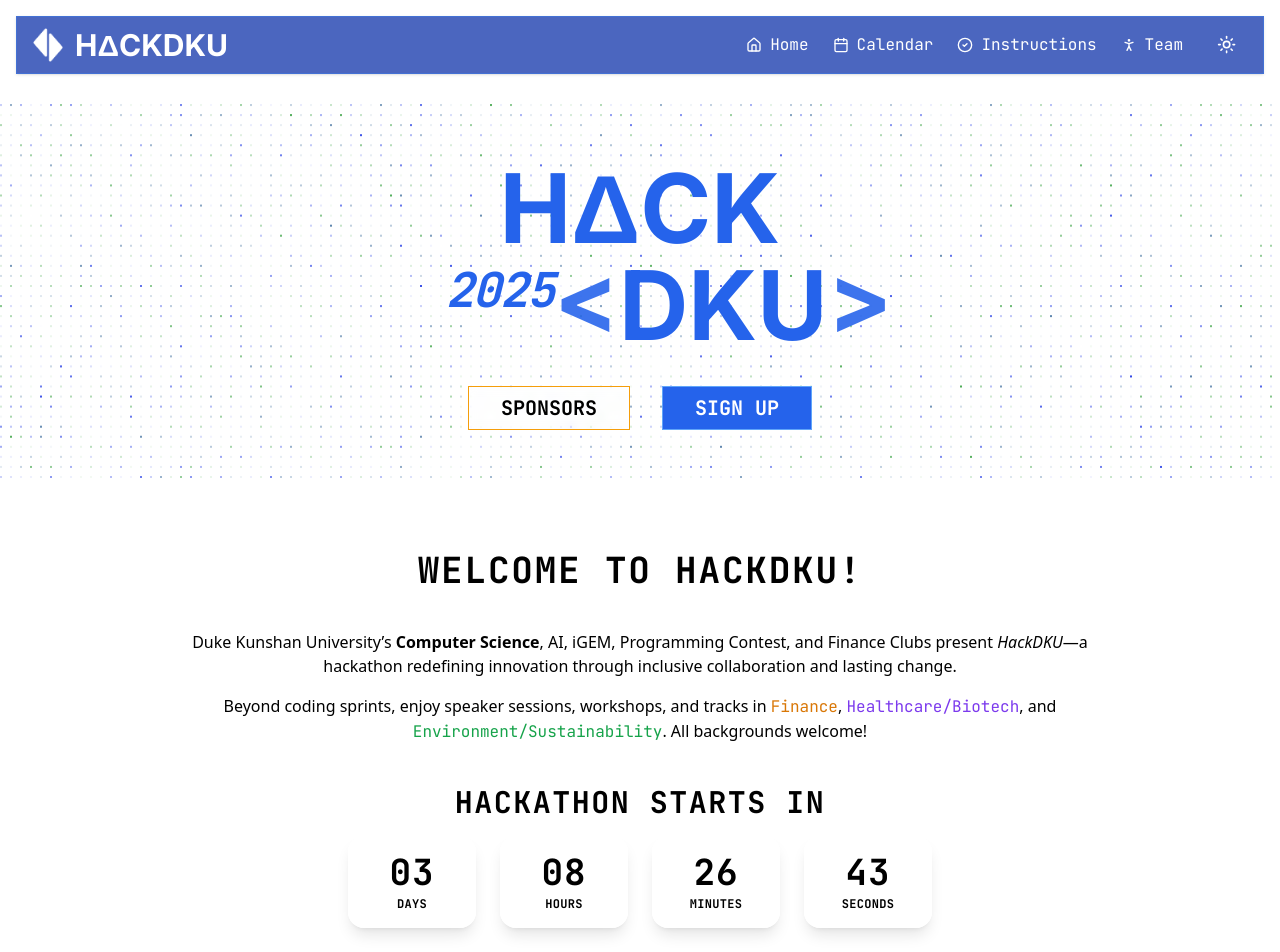
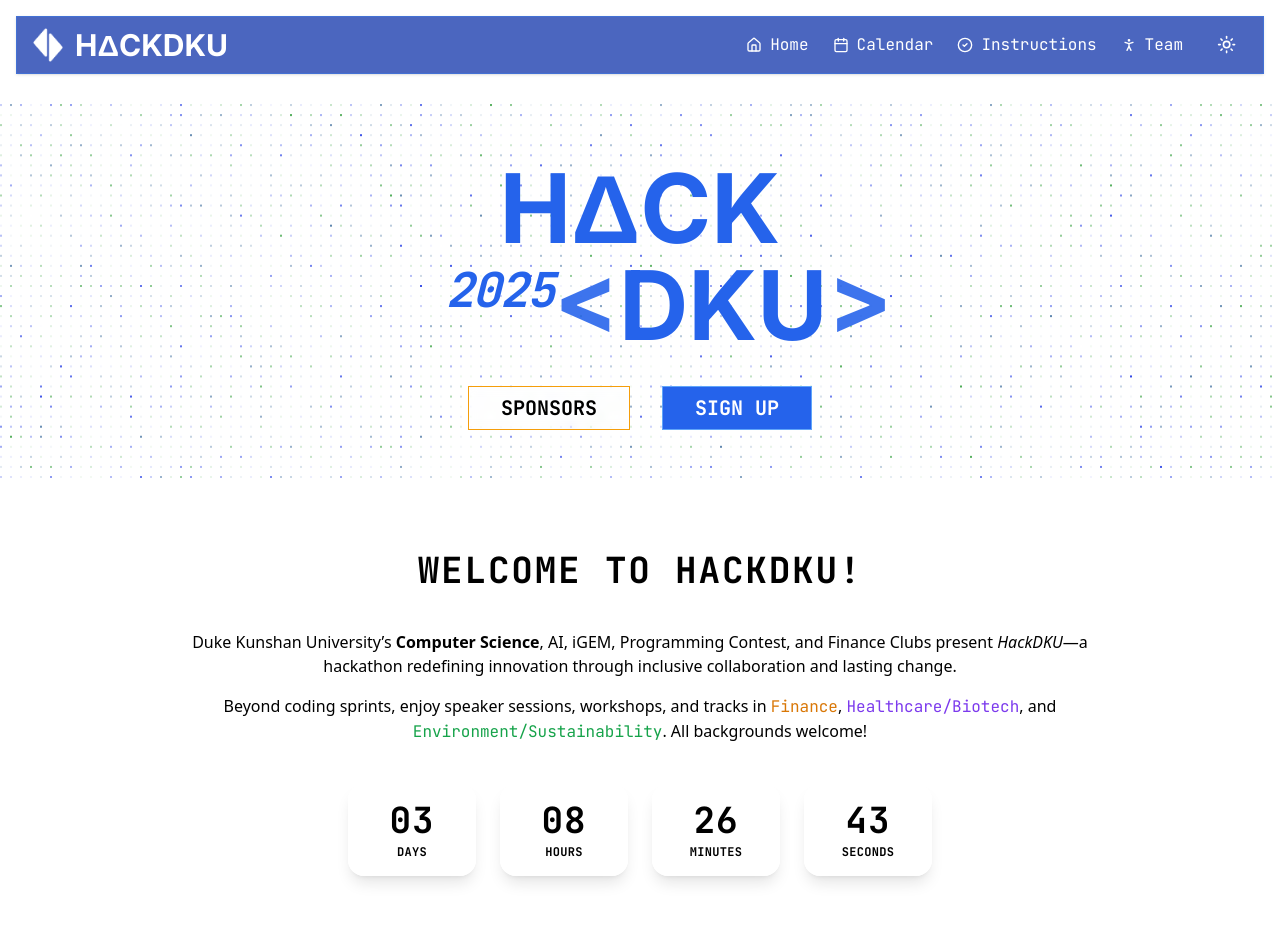
Before and after one commit to othmaneechc/hackdku25, a Next.js app: page / in a window 1280 px wide. Shown: the top 952 px of the page. Built offline with nearby package versions, Linux system fonts and the light colour scheme; a web font is replaced by a local one.

Commit message:
Update page.tsx

```diff
--- a/src/app/page.tsx
+++ b/src/app/page.tsx
@@ -294,7 +294,7 @@
 
       {/* Countdown to hackathon */}
       <div className="container max-w-5xl mx-auto mb-4 text-center">
-        <h2 className="text-3xl font-bold mb-4">Hackathon Starts In</h2>
+        {/* <h2 className="text-3xl font-bold mb-4">Hackathon Starts In</h2> */}
         {/* Adjust start time here */}
         <Countdown target="2025-04-26T10:00:00" />
       </div>
```
